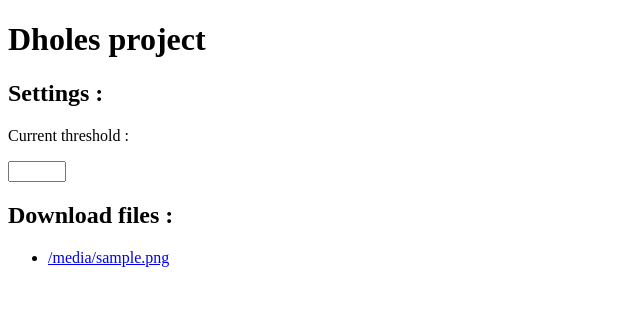
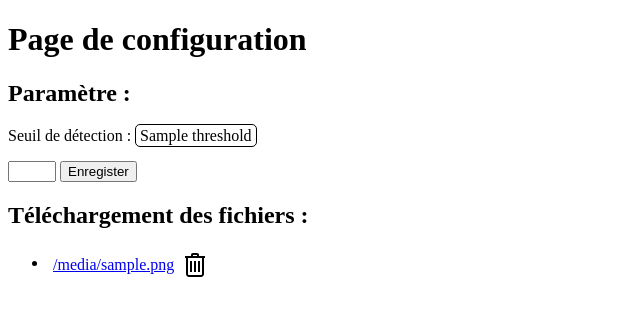
Before and after one commit to Vincentvlb/dholes, a Python web app: template web_server/templates/index.html in a window 1280 px wide. Shown: the top 316 px of the page, without its empty margins (0-640 px from the left). Run offline with Jinja, Linux system fonts and the light colour scheme; the template is opened without the code that fills it: most values are stand-ins (such as "Sample title", 1, 10 or a date in 2020).

Commit message:
Change in webpage, translate in french, change threshold edit and add remove file option

```diff
--- a/main.py
+++ b/main.py
@@ -9,7 +9,7 @@ def main():
     #simpleVideoRecorder = SimpleVideoRecorder(5, utility.get_logitech_4k_video_path(), record_path, "record_$day-$month-$year_$hour-$min-$sec", 25, 1920, 1080)
     videoAudioRecorder = VideoAudioRecorder(5, utility.get_logitech_4k_video_path(), record_path, "record_$day-$month-$year_$hour-$min-$sec", 20, 1920, 1080, utility.get_logitech_4k_mic_path())
     audioDetector = AudioDetector(videoAudioRecorder.run_record, utility.get_logitech_720p_mic_id())
-    audioDetector.set_threshold(1)
+    audioDetector.set_threshold(500)
     audioDetector.start_detection()
 
     server =  webserver.WebServer('./web_server', record_path, audioDetector.get_formatted_threshold, audioDetector.set_threshold)
--- /dev/null
+++ b/web_server/static/css/style.css
@@ -0,0 +1,13 @@
+#current_threshold{
+    padding: 2px 4px;
+    border: 1px solid black;
+    border-radius: 5px;
+}
+
+li * {
+    vertical-align:middle;
+}
+
+li{
+    padding-left: 5px;
+}
--- a/web_server/templates/index.html
+++ b/web_server/templates/index.html
@@ -2,26 +2,28 @@
 <html>
     <head>
         <title>Dholes</title>
+        <link rel="stylesheet" href="{{ url_for('static', filename='css/style.css') }}">
     </head>
     <body>
-        <h1>Dholes project</h1>
-        <h2>Settings : </h2>
-        <p>Current threshold :
-            <form action="/set_threshold" method="POST">
-                <input name="threshold" style="width: 50px;" type="number" value="{{ threshold }}" step="0.01" pattern="[0-9]+">
+        <h1>Page de configuration</h1>
+        <h2>Paramètre : </h2>
+        <p>Seuil de détection : <span id="current_threshold">{{ threshold }}</span>
+            <form id="threshold_form" action="/set_threshold" method="POST">
+                <input name="threshold" style="width: 40px;" type="number" value="{{ threshold }}" step="1" pattern="[0-9]+">
+                <button id="btn_submit" submit >Enregister</button>
             </form>
         </p>
-        <h2>Download files : </h2>
+        <h2>Téléchargement des fichiers : </h2>
         <ul>
         {% for file in files %}
-            <li><a href="/{{ file }}">{{ file | replace("videos/","") }}</a></li>
+            <li><a href="/{{ file }}">{{ file | replace("videos/","") }}</a>
+                <svg style="cursor:pointer" onclick="trash('{{ file }}',this)" fill="#000000" xmlns="http://www.w3.org/2000/svg"  viewBox="0 0 32 32" width="32px" height="32px">
+                    <path d="M 15 4 C 14.476563 4 13.941406 4.183594 13.5625 4.5625 C 13.183594 4.941406 13 5.476563 13 6 L 13 7 L 7 7 L 7 9 L 8 9 L 8 25 C 8 26.644531 9.355469 28 11 28 L 23 28 C 24.644531 28 26 26.644531 26 25 L 26 9 L 27 9 L 27 7 L 21 7 L 21 6 C 21 5.476563 20.816406 4.941406 20.4375 4.5625 C 20.058594 4.183594 19.523438 4 19 4 Z M 15 6 L 19 6 L 19 7 L 15 7 Z M 10 9 L 24 9 L 24 25 C 24 25.554688 23.554688 26 23 26 L 11 26 C 10.445313 26 10 25.554688 10 25 Z M 12 12 L 12 23 L 14 23 L 14 12 Z M 16 12 L 16 23 L 18 23 L 18 12 Z M 20 12 L 20 23 L 22 23 L 22 12 Z"/>
+                </svg>
+            </li>
         {% endfor %}
         </ul>
         <script src="{{ url_for('static' , filename='js/jquery.js') }}" ></script>
-        <script>
-            $('form input').on('change', function() {
-                $(this).closest('form').submit();
-            });
-        </script>
+        <script type="text/javascript" src="{{ url_for('static' , filename='js/index.js') }}"></script>
     </body>
 </html>
```
Also changed, not shown: Detector.py (+5 -2 lines), web_server/static/js/index.js (added, +32 -0 lines), web_server/webserver.py (+11 -2 lines).
